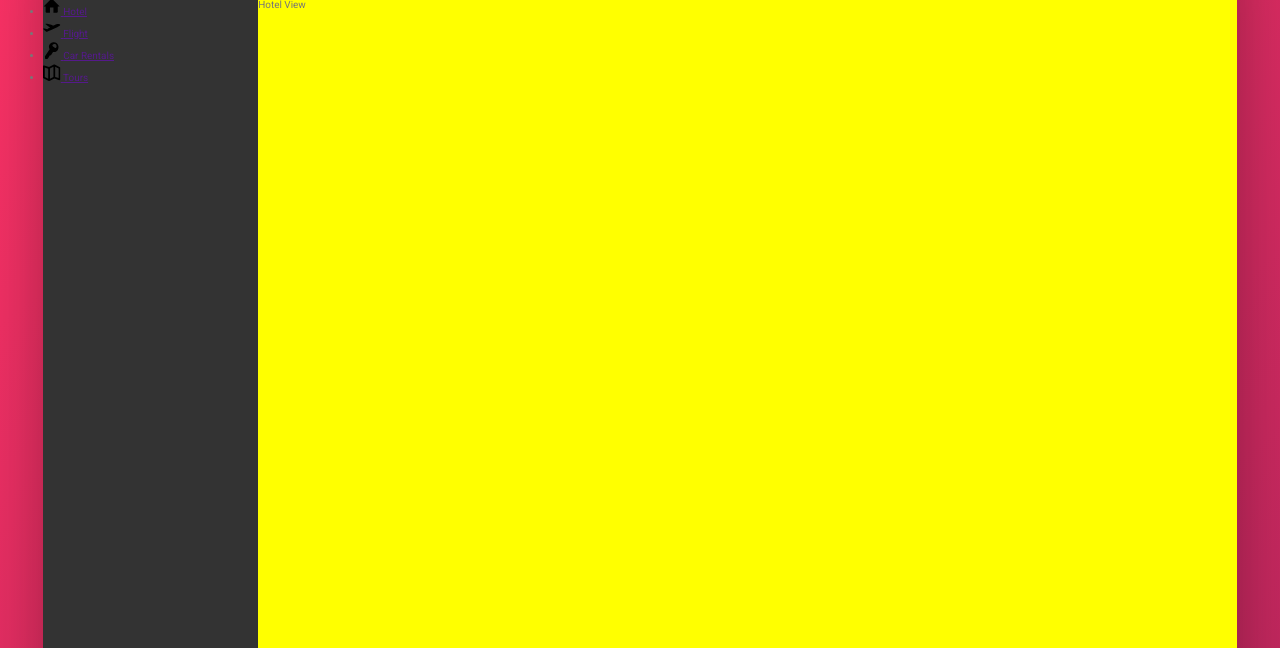
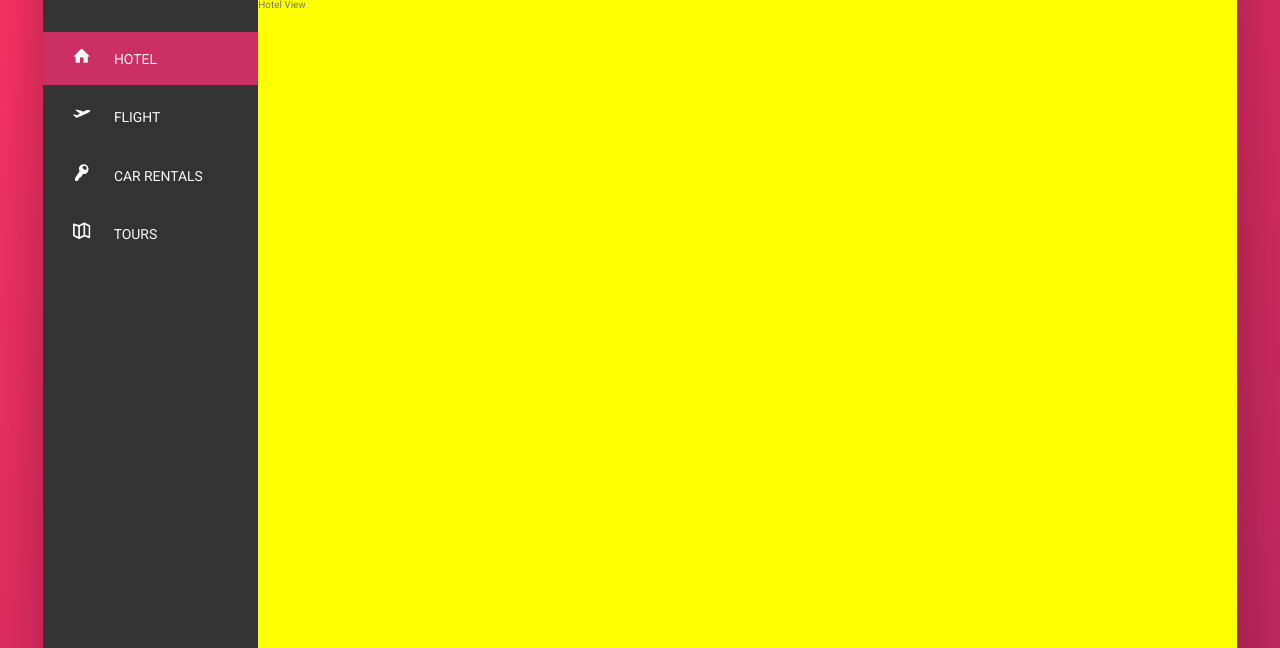
Before and after one commit to arunpraba/css_flexbox, a website built with Parcel: page src/index.html in a window 1280 px wide. Shown: the part 152-800 px from the top of the page. Built offline with nearby package versions, Linux system fonts and the light colour scheme.

Commit message:
Layout added

```diff
--- a/src/index.html
+++ b/src/index.html
@@ -47,7 +47,7 @@
 		<div class="content">
 			<nav class="sidebar">
 				<ul class="side-nav">
-					<li class="side-nav__item">
+					<li class="side-nav__item side-nav__item-active">
 						<a href="" class="side-nav__link">
 							<svg class="side-nav__icon">
 								<use xlink:href="img/sprite.svg#icon-home"></use>
--- a/src/scss/_component.scss
+++ b/src/scss/_component.scss
@@ -113,13 +113,58 @@
 ///////////////////////////////////////////
 // Side Navigation
 .side-nav {
+  font-size: 1.4rem;
+  list-style: none;
+  margin-top: 3.5rem;
   &__item {
+    position: relative;
+
+    &:not(:last-child) {
+      margin-bottom: 0.5rem;
+    }
   }
-  &__link {
+
+  &__item::before {
+    content: "";
+    position: absolute;
+    top: 0;
+    left: 0;
+    height: 100%;
+    width: 3px;
+    background-color: var(--color-primary);
+    transform: scaleY(0);
+    transform-origin: center;
+    transition: transform 0.2s, cubic-bezier(1, 0, 0, 1), width 0.4s 0.2s;
   }
+
+  &__item:hover::before,
+  &__item-active::before {
+    transform: scaleY(1);
+    width: 100%;
+  }
+
+  &__item:active::before {
+    background-color: var(--color-primary);
+  }
+
+  &__link:link,
+  &__link:visited {
+    display: flex;
+    align-items: center;
+    color: var(--color-grey-light-1);
+    text-decoration: none;
+    text-transform: uppercase;
+    position: relative;
+    z-index: 10;
+    display: block;
+    padding: 1.5rem 3rem;
+  }
+
   &__icon {
     width: 1.75rem;
     height: 1.75rem;
+    margin-right: 2rem;
+    fill: currentColor;
   }
 }
 
```
Also changed, not shown: dist/index.html, 3 other files.
